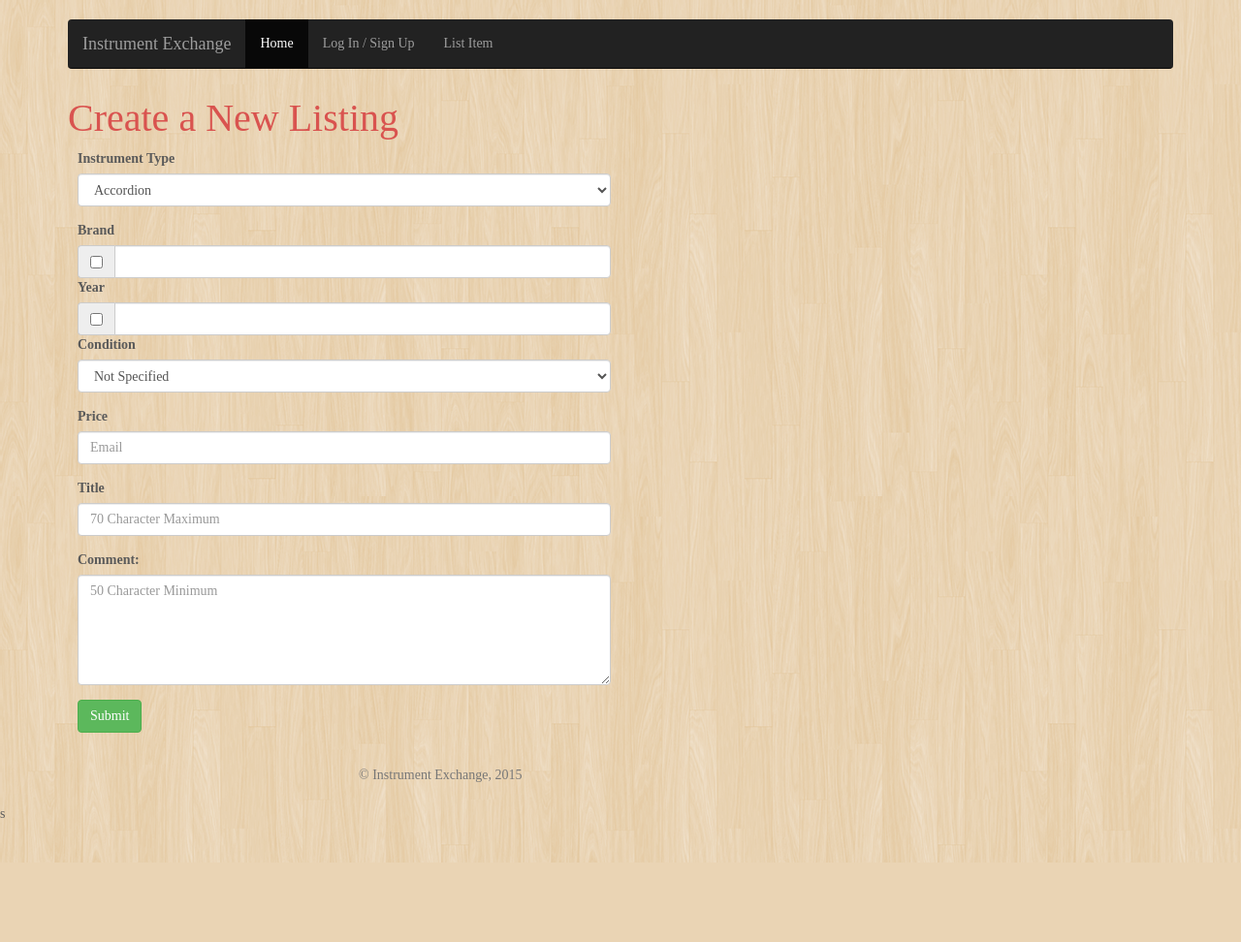
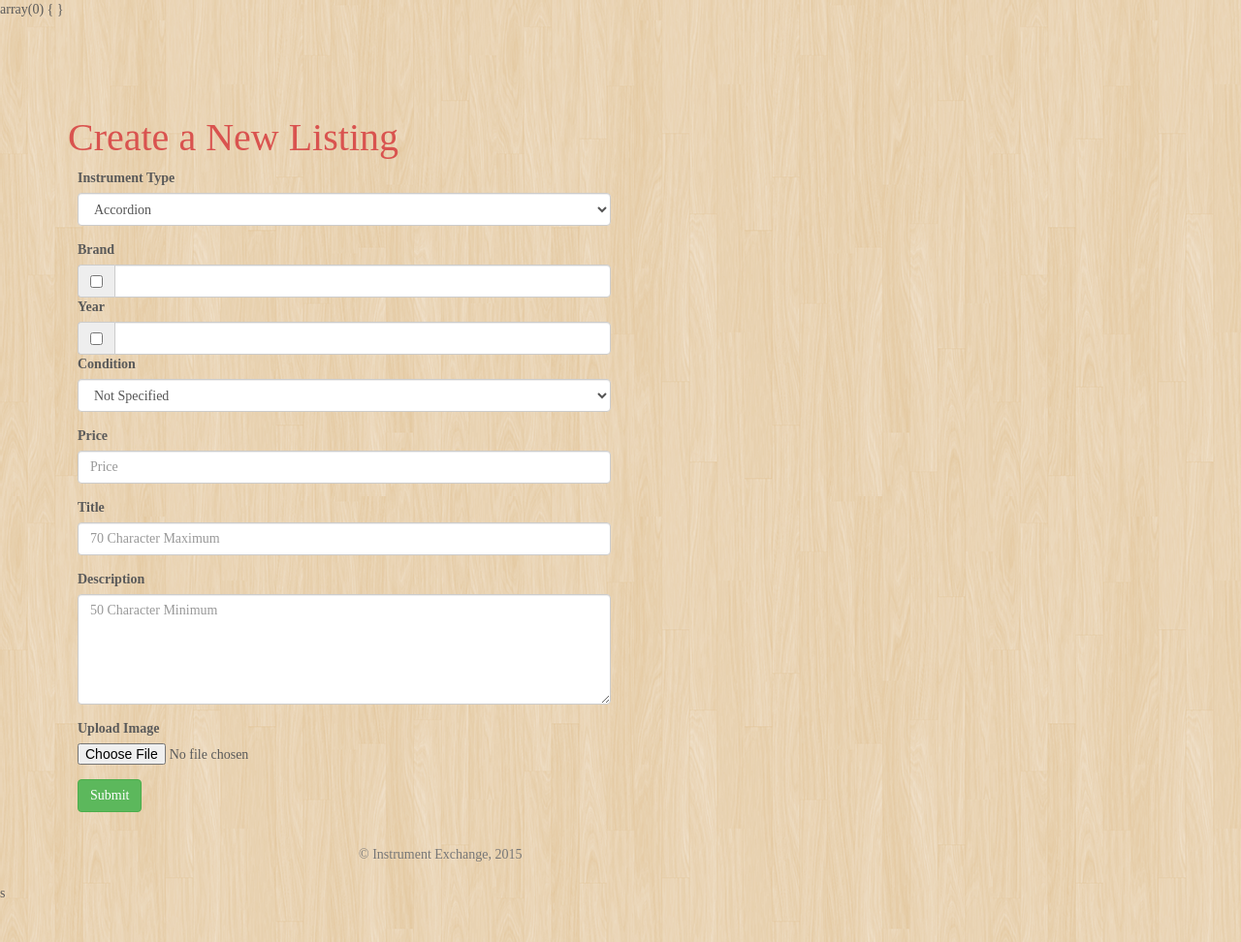
Before and after one commit to asleepArmadillo/Adlister, a PHP site: page /ads.create.php in a window 1280 px wide. Shown: the whole page at 97% size. Before the commit the page ends 890 px from the top, so only its background shows below. Run offline with PHP 8.4, Linux system fonts and the light colour scheme; tables that the repository leaves empty hold one stand-in row (values such as "Sample post"); some libraries are stand-ins or nearby versions.

Commit message:
refactored code for create new listing form, ensured post function

```diff
--- a/public/ads.create.php
+++ b/public/ads.create.php
@@ -1,4 +1,6 @@
 <?php
+
+var_dump($_POST);
 
 require_once 'ads.index.php';
 require_once '../bootstrap.php';
@@ -26,6 +28,17 @@ if (Input::has('title') && Input::has('description') && Input::has('instrument_t
 // Non-registered users must create an account
 // first before they can create a new listing to sell.
 
+
+if($_FILES) {
+    $uploads_directory = 'img/';
+    $filename = $uploads_directory . basename($_FILES['somefile']['name']);
+    if (move_uploaded_file($_FILES['somefile']['tmp_name'], $filename)) {
+        echo '<p>The file '. basename( $_FILES['somefile']['name']). ' has been uploaded.</p>';
+    } else {
+        echo "Sorry, there was an error uploading your file.";
+    }
+}
+
 ?>
 
 <html>
@@ -37,7 +50,7 @@ if (Input::has('title') && Input::has('description') && Input::has('instrument_t
     <link rel="stylesheet" type="text/css" href="../css/main.css">
 </head>
 <body>
-    <? include "../views/partials/navbar.php"; ?>
+    <?// include "../views/partials/navbar.php"; ?>
 
 
     <div class="container main">
@@ -47,12 +60,12 @@ if (Input::has('title') && Input::has('description') && Input::has('instrument_t
             <h1>Create a New Listing</h1>
 
 
-            <form>
+            <form method="POST" enctype="multipart/form-data">
                 <div class="row">
                     <div class="col-lg-6">
                         <div class="form-group">
-                          <label for="InputInstrumentType">Instrument Type</label>
-                          <select class="form-control" id="InputInstrumentType">
+                          <label for="instrument_type">Instrument Type</label>
+                          <select class="form-control" id="instrument_type" name="instrument_type">
                             <option>Accordion</option>
                             <option>Brass</option>
                             <option>Guitar</option>
@@ -70,24 +83,24 @@ if (Input::has('title') && Input::has('description') && Input::has('instrument_t
 
                 <div class="row">
                     <div class="col-lg-6">
-                        <label for="InputBrand">Brand</label>
+                        <label for="brand">Brand</label>
                             <div class="input-group">
                                 <span class="input-group-addon">
-                                    <input type="checkbox" aria-label="..." id="InputBrand">
+                                    <input type="checkbox" aria-label="..." id="brand">
                                 </span>
-                            <input type="text" class="form-control" aria-label="...">
+                            <input type="text" class="form-control" aria-label="..." id="brand" name="brand">
                         </div><!-- /input-group -->
                     </div><!-- /.col-lg-6 -->
                 </div><!-- /.row -->
 
                 <div class="row">
                     <div class="col-lg-6">
-                        <label for="InputYear">Year</label>
+                        <label for="year">Year</label>
                             <div class="input-group">
                                 <span class="input-group-addon">
-                                    <input type="checkbox" aria-label="..." id="InputYear">
+                                    <input type="checkbox" aria-label="..." id="year">
                                 </span>
-                            <input type="text" class="form-control" aria-label="...">
+                            <input type="text" class="form-control" aria-label="..."  id="year" name="year">
                     </div><!-- /input-group -->
                   </div><!-- /.col-lg-6 -->
                 </div><!-- /.row -->
@@ -95,8 +108,8 @@ if (Input::has('title') && Input::has('description') && Input::has('instrument_t
                 <div class="row">
                     <div class="col-lg-6">
                         <div class="form-group">
-                          <label for="InputCondition">Condition</label>
-                          <select class="form-control" id="InputCondition">
+                          <label for="item_condition">Condition</label>
+                          <select class="form-control" id="item_condition" name="item_condition">
                             <option>Not Specified</option>
                             <option>Excellent</option>
                             <option>Very Good</option>
@@ -113,8 +126,8 @@ if (Input::has('title') && Input::has('description') && Input::has('instrument_t
                 <div class="row">
                     <div class="col-lg-6">
                         <div class="form-group">
-                            <label for="InputPrice">Price</label>
-                            <input type="email" class="form-control" id="InputPrice" placeholder="Email">
+                            <label for="price">Price</label>
+                            <input type="text" class="form-control" id="price" name="price" placeholder="Price">
                         </div>
                     </div>
                 </div>
@@ -122,8 +135,8 @@ if (Input::has('title') && Input::has('description') && Input::has('instrument_t
                 <div class="row">
                     <div class="col-lg-6">
                         <div class="form-group">
-                            <label for="InputTitle">Title</label>
-                            <input type="email" class="form-control" id="InputTitle" placeholder="70 Character Maximum">
+                            <label for="title">Title</label>
+                            <input type="text" class="form-control" id="title" name="title" placeholder="70 Character Maximum">
                         </div>
                     </div>
                 </div>
@@ -131,16 +144,23 @@ if (Input::has('title') && Input::has('description') && Input::has('instrument_t
         <div class="row">
             <div class="col-lg-6">
                 <div class="form-group">
-                    <label for="InputComment">Comment:</label>
-                    <textarea class="form-control" rows="5" id="InputComment" placeholder="50 Character Minimum"></textarea>
+                    <label for="description">Description</label>
+                    <textarea class="form-control" rows="5" id="description" name="description" placeholder="50 Character Minimum"></textarea>
                 </div>
             </div>
         </div>
 
+        <div class="row">
+            <div class="col-lg-6">
+                <div class="form-group">
+                    <label for="image_url">Upload Image</label>
+                    <input type="file" name="somefile" id="image_url" name="image_url">
+                </div>
+            </div>
+        </div>
 
-
-                <button type="submit" class="btn btn-success">Submit</button>
-            </form>
+        <button type="submit" class="btn btn-success">Submit</button>
+    </form>
 
 
         </div>
--- a/public/css/main.css
+++ b/public/css/main.css
@@ -23,6 +23,7 @@ h3 {
 .main {
 	margin-top: 8rem;
 }
+
 
 
 /* CUSTOM NAVBAR
```
Also changed, not shown: public/upload.php (added, +24 -0 lines).
